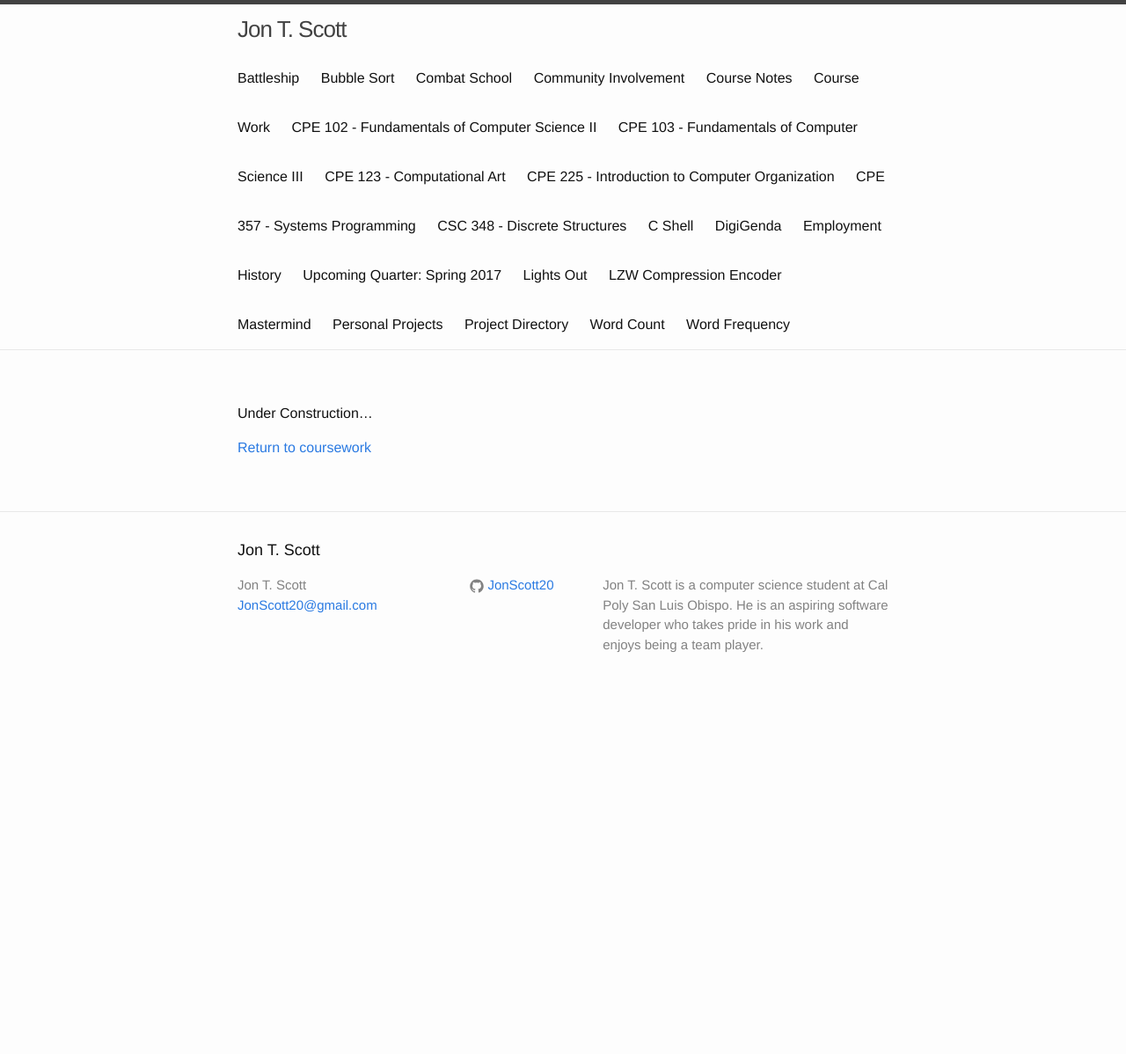
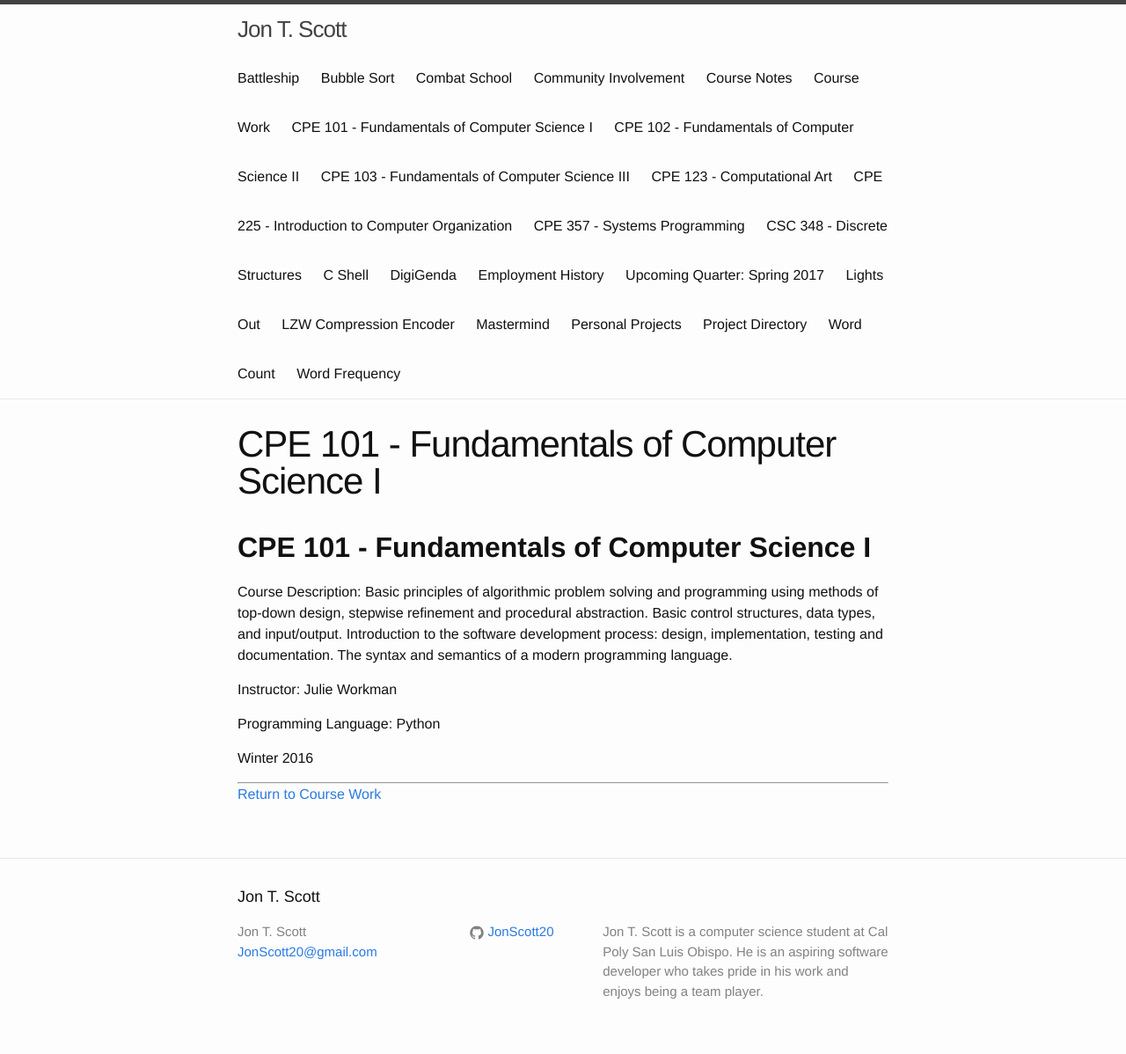
Before and after one commit to JonScott20/JonScott20.github.io, a Jekyll site: the page built from courses/cpe101.md, in a window 1280 px wide. Shown: the whole page at 88% size. Built offline with Jekyll 4.4.1, drawn with Linux system fonts in a browser that asks for light colours; our own code applies the rules of GitHub Pages for plain Markdown files; before the commit the page ends 900 px from its top, so only the background shows below that.

Commit message:
Update cpe101.md

```diff
--- a/courses/cpe101.md
+++ b/courses/cpe101.md
@@ -3,6 +3,17 @@
 permalink: /cpe101/
 ---
 
-Under Construction...
+**CPE 101 - Fundamentals of Computer Science I**
+-----------------------------------------------
 
-[Return to coursework](https://jonscott20.github.io/course_work/)
+Course Description: Basic principles of algorithmic problem solving and programming using methods of top-down design, stepwise refinement and procedural abstraction. Basic control structures, data types, and input/output. Introduction to the software development process: design, implementation, testing and documentation. The syntax and semantics of a modern programming language.
+
+Instructor: Julie Workman
+
+Programming Language: Python
+
+Winter 2016
+
+--------------------
+
+[Return to Course Work](https://jonscott20.github.io/course_work/)
```
